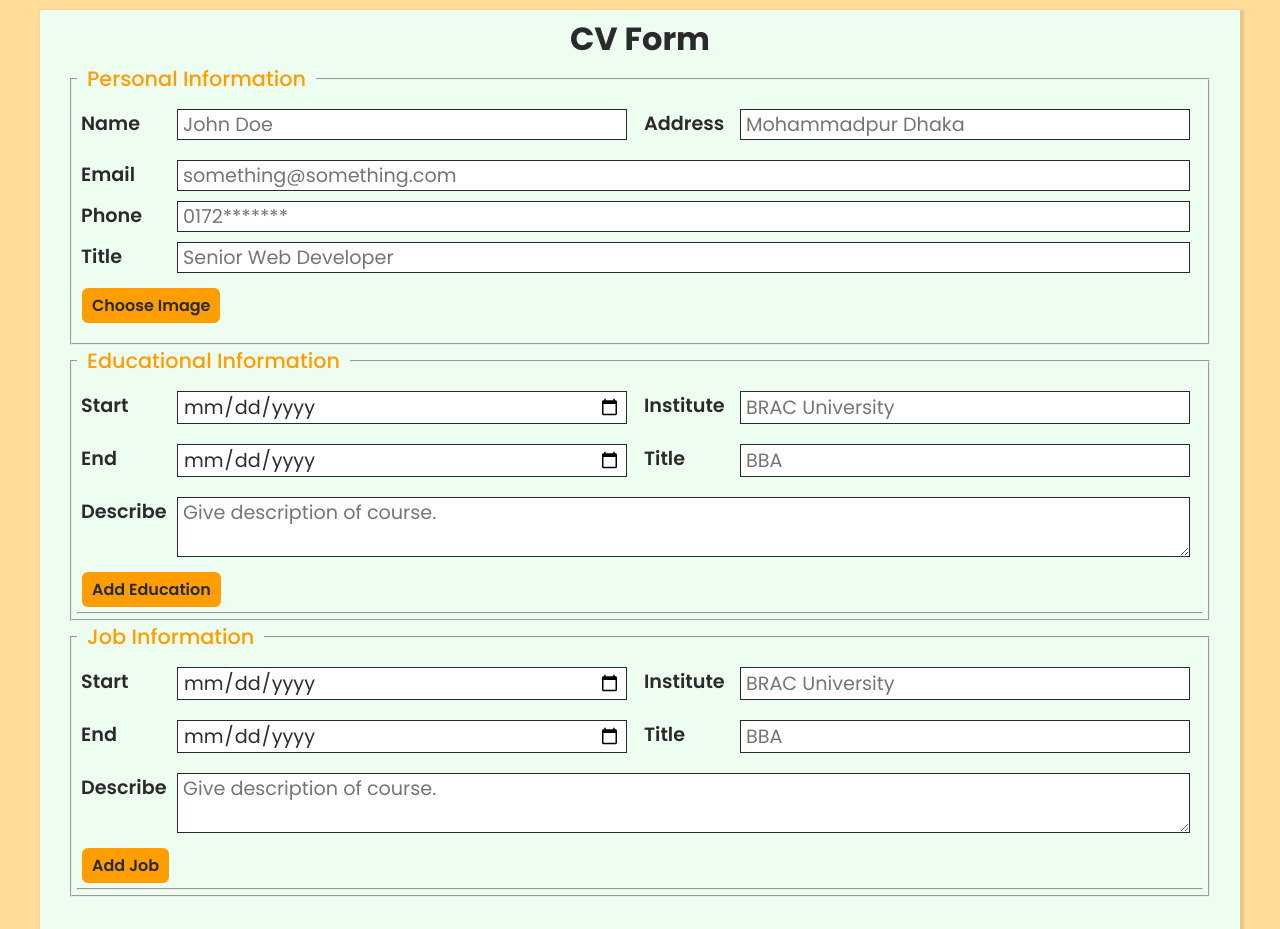
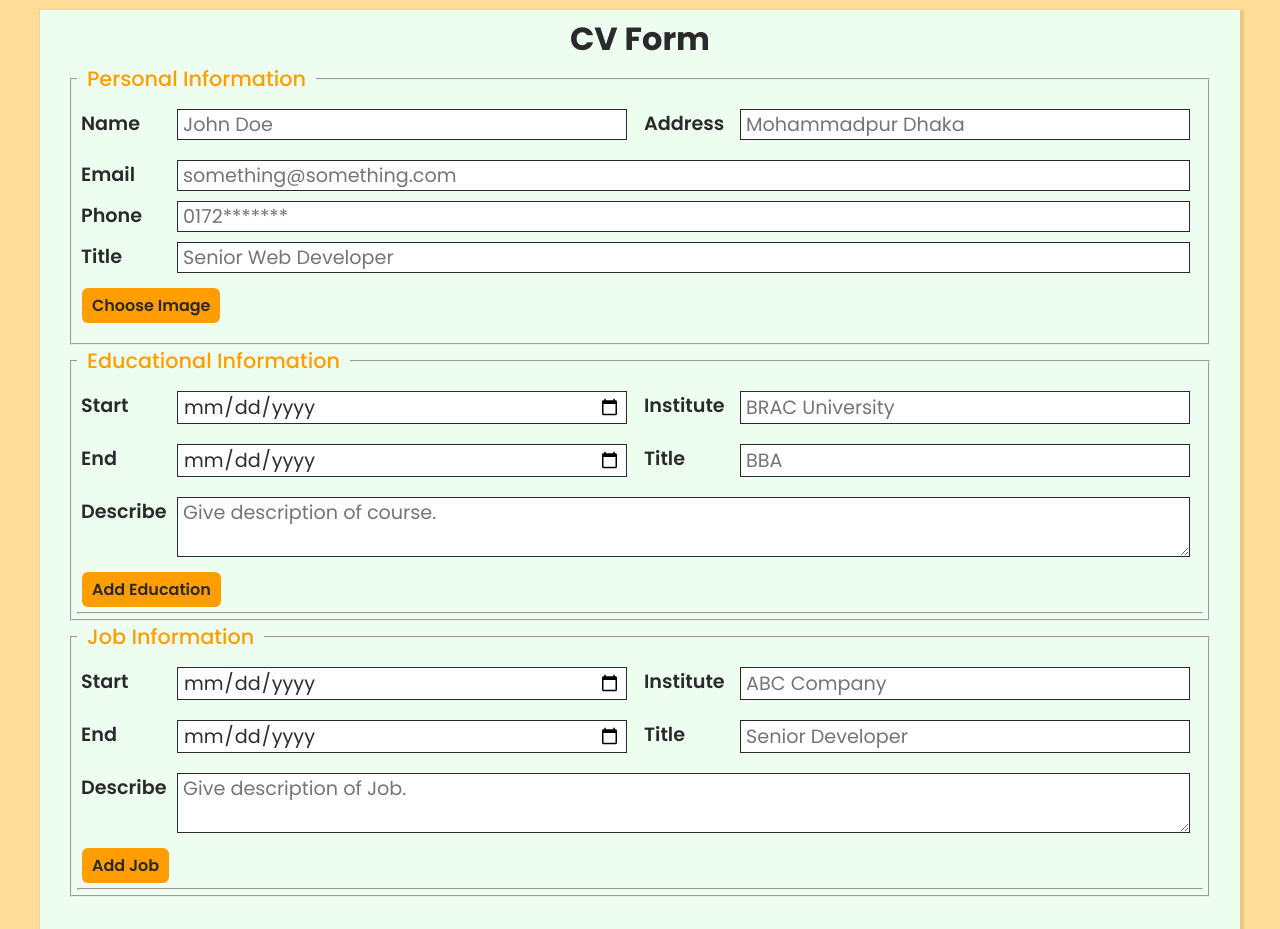
Before and after one commit to adnansyed101/CVCreator, a React (Vite) app: page / in a window 1280 px wide. Built offline with nearby package versions, Linux system fonts and the light colour scheme.

Commit message:
fix placeholder

```diff
--- a/src/Input/JobInp.jsx
+++ b/src/Input/JobInp.jsx
@@ -50,7 +50,7 @@ const JobInp = ({ job, setJob }) => {
                   <input
                     type="text"
                     name="jobInstitute"
-                    placeholder="BRAC University"
+                    placeholder="ABC Company"
                     className="input"
                     id="jobInstitute"
                     onChange={(e) => handleChange(e, index)}
@@ -75,7 +75,7 @@ const JobInp = ({ job, setJob }) => {
                   <input
                     type="text"
                     name="jobTitle"
-                    placeholder="BBA"
+                    placeholder="Senior Developer"
                     className="input"
                     id="jobTitle"
                     onChange={(e) => handleChange(e, index)}
@@ -88,7 +88,7 @@ const JobInp = ({ job, setJob }) => {
                 <textarea
                   name="jobDesc"
                   id="jobDesc"
-                  placeholder="Give description of course."
+                  placeholder="Give description of Job."
                   onChange={(e) => handleChange(e, index)}
                   value={data.jobDesc}
                 />
```
